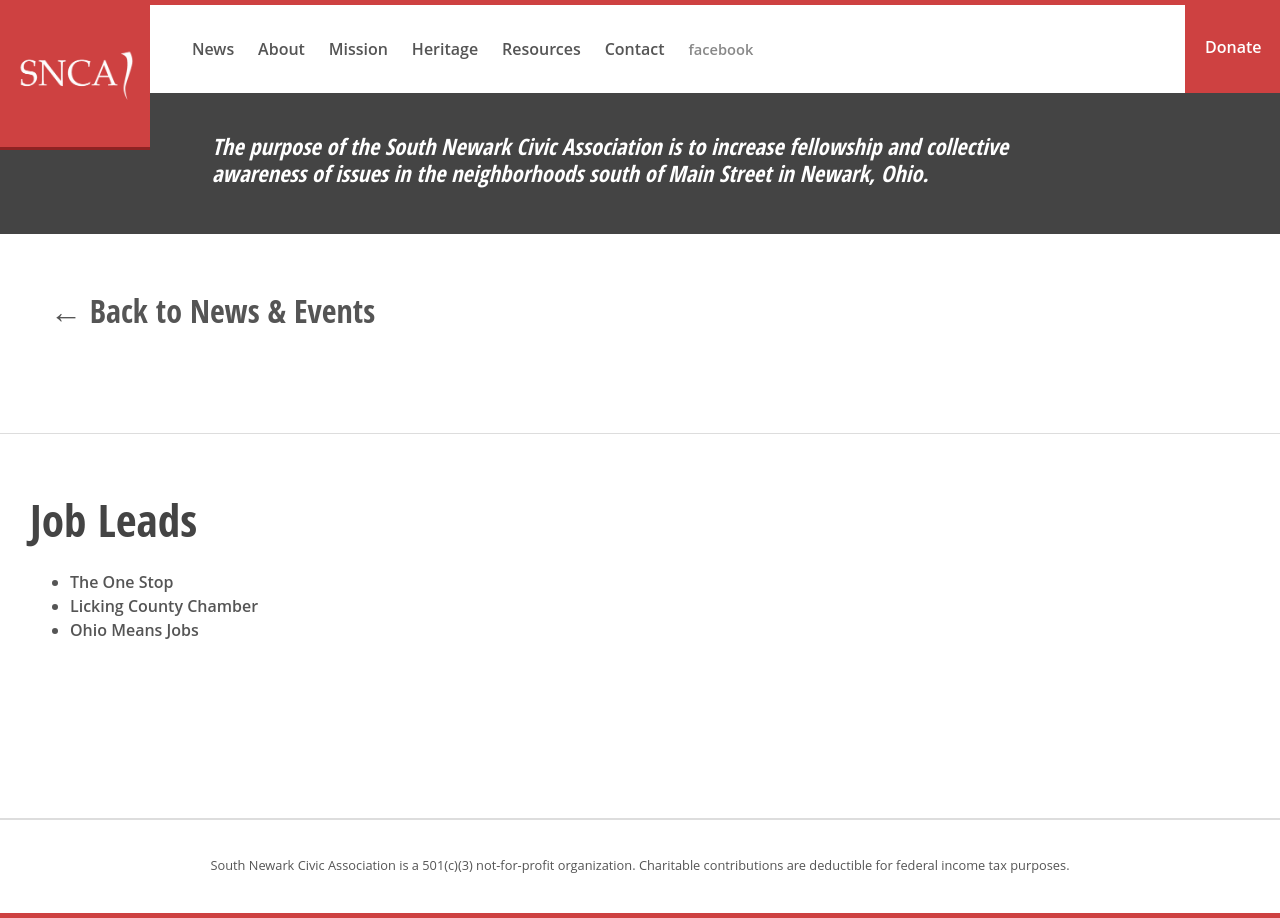
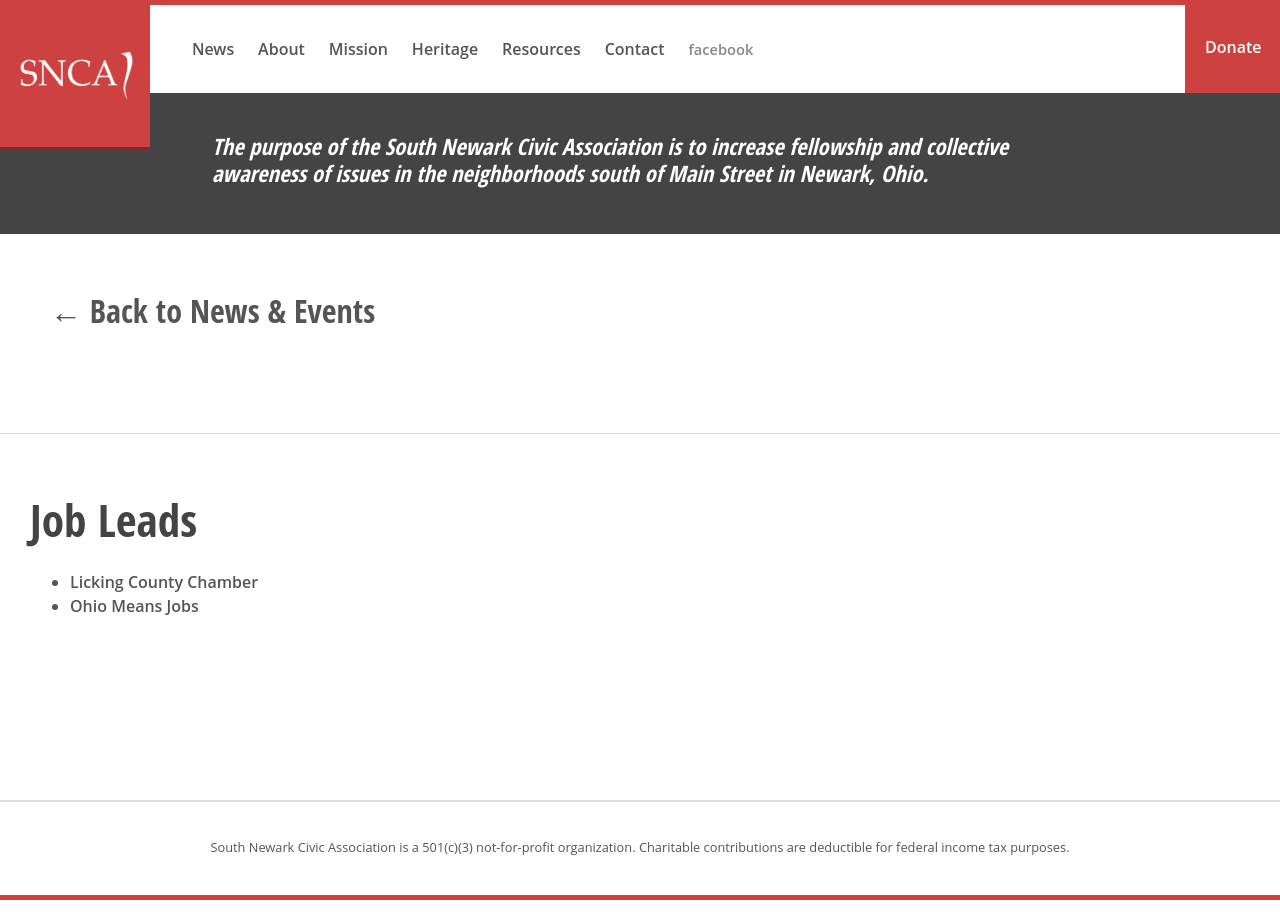
Before and after one commit to jeremyeblake/mysouthnewark, a Jekyll site: the page built from _posts/resources/2013-4-08-job-leads.md, in a window 1280 px wide. Built offline with Jekyll 4.4.1, drawn with Linux system fonts in a browser that asks for light colours; Markdown is read by kramdown in place of the engine named in the settings.

Commit message:
Updated 2013-4-08-job-leads.md

```diff
--- a/_posts/resources/2013-4-08-job-leads.md
+++ b/_posts/resources/2013-4-08-job-leads.md
@@ -1,10 +1,9 @@
 ---
 layout: blog
 category: resources
-title: "Job Leads"
+title: Job Leads
 published: true
 ---
 
-* [The One Stop](http://www.theonestop.org/)
 * [Licking County Chamber](http://lickingcountychamber.chambermaster.com/jobs)
-* [Ohio Means Jobs](http://lickingcountychamber.chambermaster.com/jobs)
+* [Ohio Means Jobs](https://ohiomeansjobs.com/)
```
